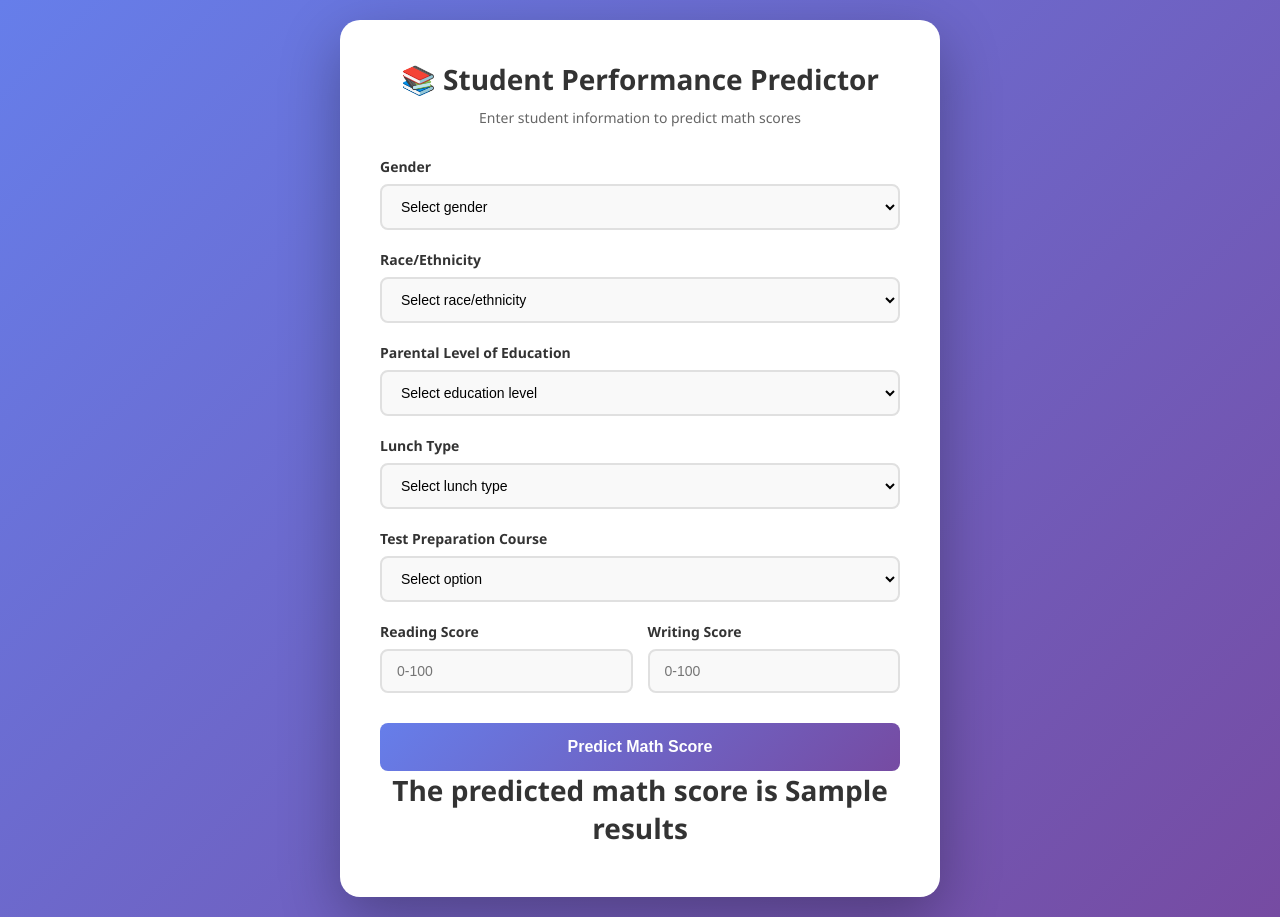
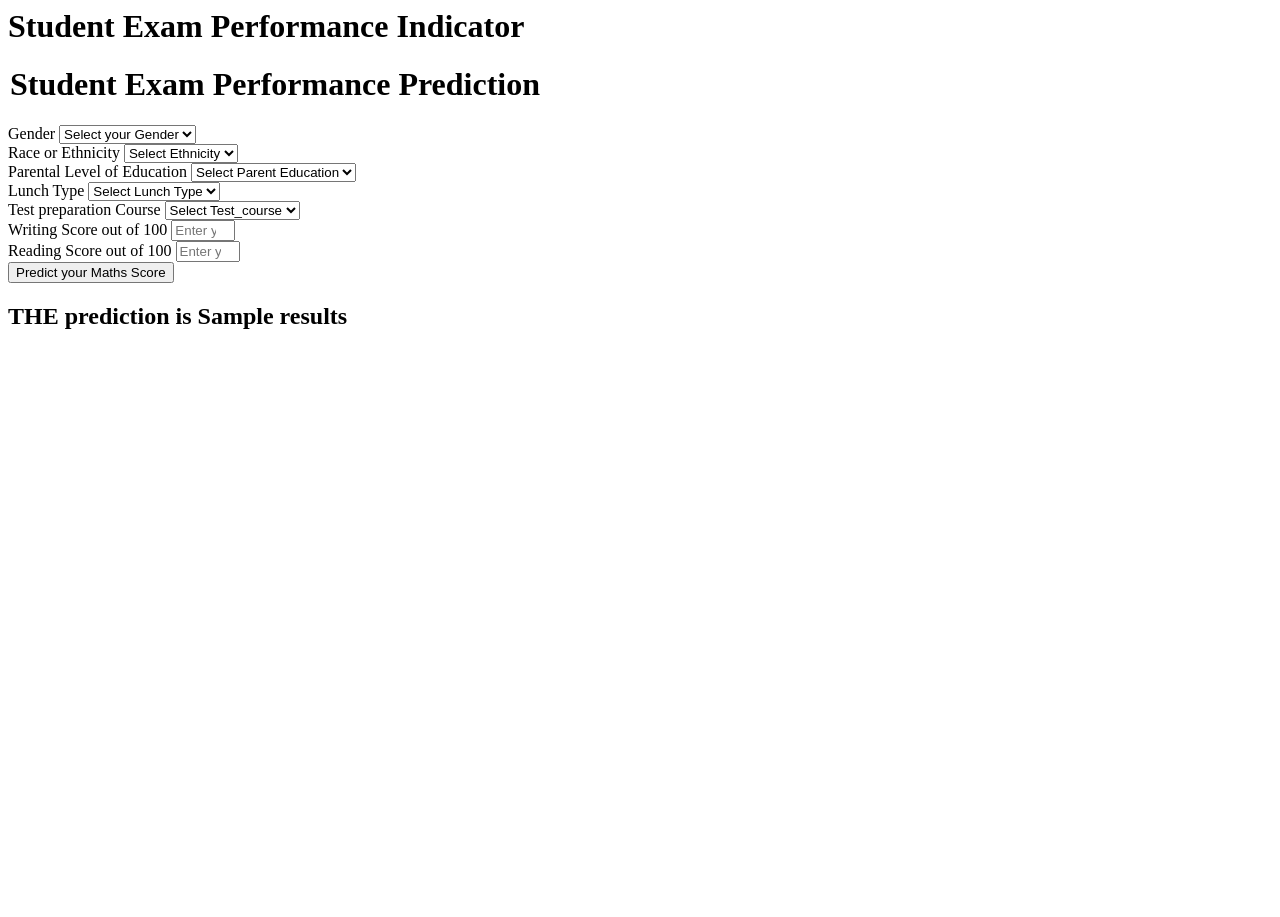
Before and after one commit to husainsaqib/mlproject, a Flask app: template templates/home.html in a window 1280 px wide. After the commit the page ends 329 px from the top, so only its background shows below. Run offline with Flask 3, Linux system fonts and the light colour scheme; the template is opened without the code that fills it: most values are stand-ins (such as "Sample title", 1, 10 or a date in 2020).

Commit message:
Development

```diff
--- a/app.py
+++ b/app.py
@@ -1,41 +1,47 @@
-from flask import Flask, render_template, request
+from flask import Flask, request, render_template
 import numpy as np
 import pandas as pd
 
 from sklearn.preprocessing import StandardScaler
 from src.pipeline.predict_pipeline import CustomData, PredictPipeline
 
+application = Flask(__name__)
 
-application = Flask(__name__)
-app=application
+app = application
 
-##Route for home page
+
+## Route for a home page
+
 @app.route('/')
-def home():
+def index():
     return render_template('index.html')
 
-@app.route('/predictdata', methods=['GET','POST'])
+
+@app.route('/predictdata', methods=['GET', 'POST'])
 def predict_datapoint():
     if request.method == 'GET':
         return render_template('home.html')
     else:
+        data = CustomData(
+            gender=request.form.get('gender'),
+            race_ethnicity=request.form.get('ethnicity'),
+            parental_level_of_education=request.form.get('parental_level_of_education'),
+            lunch=request.form.get('lunch'),
+            test_preparation_course=request.form.get('test_preparation_course'),
+            reading_score=float(request.form.get('writing_score')),
+            writing_score=float(request.form.get('reading_score'))
+
+        )
+        pred_df = data.get_data_as_data_frame()
+        print(pred_df)
+        print("Before Prediction")
+
+        predict_pipeline = PredictPipeline()
+        print("Mid Prediction")
+        results = predict_pipeline.predict(pred_df)
+        print("after Prediction")
+        return render_template('home.html', results=results[0])
 
 
-        data=CustomData(
-            gender=request.form.get('gender'),
-            race_ethnicity=request.form.get('race_ethnicity','none'),
-            parental_level_of_education=request.form.get('parental_level_of_education','none'),
-            lunch=request.form.get('lunch','none'),
-            test_preparation_course=request.form.get('test_preparation_course','none'),
-
-            writing_score=float(request.form.get('writing_score'),0),
-            reading_score=float(request.form.get('reading_score'),0)
-        )
-        pred_df=data.get_data_as_data_frame()
-        print(pred_df)
-        predict_pipeline=PredictPipeline()
-        preds=predict_pipeline.predict(pred_df)
-        return render_template('home.html', results=preds[0])
-
-if __name__=="__main__":
-    app.run(host="0.0.0.0",debug=True)
+if __name__ == "__main__":
+    app.run(host="0.0.0.0")
--- a/templates/home.html
+++ b/templates/home.html
@@ -1,197 +1,112 @@
-<!DOCTYPE html>
-<html lang="en">
-<head>
-    <meta charset="UTF-8">
-    <meta name="viewport" content="width=device-width, initial-scale=1.0">
-    <title>Student Performance Predictor</title>
-    <style>
-        * {
-            margin: 0;
-            padding: 0;
-            box-sizing: border-box;
-        }
+<html>
+<body>
+    <div class="login">
+       <h1>Student Exam Performance Indicator</h1>
 
-        body {
-            font-family: 'Segoe UI', Tahoma, Geneva, Verdana, sans-serif;
-            background: linear-gradient(135deg, #667eea 0%, #764ba2 100%);
-            min-height: 100vh;
-            display: flex;
-            justify-content: center;
-            align-items: center;
-            padding: 20px;
-        }
-
-        .container {
-            background: white;
-            border-radius: 20px;
-            box-shadow: 0 20px 60px rgba(0, 0, 0, 0.3);
-            padding: 40px;
-            max-width: 600px;
-            width: 100%;
-        }
-
-        h1 {
-            color: #333;
-            text-align: center;
-            margin-bottom: 10px;
-            font-size: 28px;
-        }
-
-        .subtitle {
-            text-align: center;
-            color: #666;
-            margin-bottom: 30px;
-            font-size: 14px;
-        }
-
-        .form-group {
-            margin-bottom: 20px;
-        }
-
-        label {
-            display: block;
-            color: #333;
-            font-weight: 600;
-            margin-bottom: 8px;
-            font-size: 14px;
-        }
-
-        select, input[type="number"] {
-            width: 100%;
-            padding: 12px 15px;
-            border: 2px solid #e0e0e0;
-            border-radius: 8px;
-            font-size: 14px;
-            transition: all 0.3s ease;
-            background-color: #f9f9f9;
-        }
-
-        select:focus, input[type="number"]:focus {
-            outline: none;
-            border-color: #667eea;
-            background-color: white;
-            box-shadow: 0 0 0 3px rgba(102, 126, 234, 0.1);
-        }
-
-        .submit-btn {
-            width: 100%;
-            padding: 15px;
-            background: linear-gradient(135deg, #667eea 0%, #764ba2 100%);
-            color: white;
-            border: none;
-            border-radius: 8px;
-            font-size: 16px;
-            font-weight: 600;
-            cursor: pointer;
-            transition: transform 0.2s ease, box-shadow 0.2s ease;
-            margin-top: 10px;
-        }
-
-        .submit-btn:hover {
-            transform: translateY(-2px);
-            box-shadow: 0 10px 20px rgba(102, 126, 234, 0.3);
-        }
-
-        .submit-btn:active {
-            transform: translateY(0);
-        }
-
-        .score-inputs {
-            display: grid;
-            grid-template-columns: 1fr 1fr;
-            gap: 15px;
-        }
-
-        @media (max-width: 600px) {
-            .container {
-                padding: 25px;
-            }
-
-            h1 {
-                font-size: 24px;
-            }
-
-            .score-inputs {
-                grid-template-columns: 1fr;
-            }
-        }
-    </style>
-</head>
-<body>
-    <div class="container">
-        <h1>📚 Student Performance Predictor</h1>
-        <p class="subtitle">Enter student information to predict math scores</p>
-
-        <form action="{{ url_for('predict_datapoint') }}" method="post">
-            <div class="form-group">
-                <label for="gender">Gender</label>
-                <select id="gender" name="gender" required>
-                    <option value="" disabled selected>Select gender</option>
-                    <option value="male">Male</option>
-                    <option value="female">Female</option>
+       <form action="{{ url_for('predict_datapoint')}}" method="post">
+        <h1>
+            <legend>Student Exam Performance Prediction</legend>
+        </h1>
+        <div class="mb-3">
+            <label class="form-label">Gender</label>
+            <select class="form-control" name="gender" placeholder="Enter you Gender" required>
+                <option class="placeholder" selected disabled value="">Select your Gender</option>
+                <option value="male">
+                    Male
+                </option>
+                <option value="female">
+                    Female
+                </option>
             </select>
         </div>
-
-            <div class="form-group">
-                <label for="race_ethnicity">Race/Ethnicity</label>
-                <select id="race_ethnicity" name="race_ethnicity" required>
-                    <option value="" disabled selected>Select race/ethnicity</option>
-                    <option value="group A">Group A</option>
-                    <option value="group B">Group B</option>
-                    <option value="group C">Group C</option>
-                    <option value="group D">Group D</option>
-                    <option value="group E">Group E</option>
+        <div class="mb-3">
+            <label class="form-label">Race or Ethnicity</label>
+            <select class="form-control" name="ethnicity" placeholder="Enter you ethnicity" required>
+                <option class="placeholder" selected disabled value="">Select Ethnicity</option>
+                <option value="group A">
+                    Group A
+                </option>
+                <option value="group B">
+                    Group B
+                </option>
+                <option value="group C">
+                    Group C
+                </option>
+                <option value="group D">
+                    Group D
+                </option>
+                <option value="group E">
+                    Group E
+                </option>
             </select>
         </div>
-
-            <div class="form-group">
-                <label for="parental_level_of_education">Parental Level of Education</label>
-                <select id="parental_level_of_education" name="parental_level_of_education" required>
-                    <option value="" disabled selected>Select education level</option>
-                    <option value="some high school">Some High School</option>
-                    <option value="high school">High School</option>
-                    <option value="some college">Some College</option>
-                    <option value="associate's degree">Associate's Degree</option>
-                    <option value="bachelor's degree">Bachelor's Degree</option>
-                    <option value="master's degree">Master's Degree</option>
+        <div class="mb-3">
+            <label class="form-label">Parental Level of Education</label>
+            <select class="form-control" name="parental_level_of_education"
+                placeholder="Enter you Parent Education" required>
+                <option class="placeholder" selected disabled value="">Select Parent Education</option>
+                <option value="associate's degree">
+                    associate's degree
+                </option>
+                <option value="bachelor's degree">
+                    bachelor's degree
+                </option>
+                <option value="high school">
+                    high school
+                </option>
+                <option value="master's degree">
+                    master's degree
+                </option>
+                <option value="some college">
+                    some college
+                </option>
+                <option value="some high school">
+                    some high school
+                </option>
             </select>
         </div>
-
-            <div class="form-group">
-                <label for="lunch">Lunch Type</label>
-                <select id="lunch" name="lunch" required>
-                    <option value="" disabled selected>Select lunch type</option>
-                    <option value="standard">Standard</option>
-                    <option value="free/reduced">Free/Reduced</option>
+        <div class="mb-3">
+            <label class="form-label">Lunch Type</label>
+            <select class="form-control" name="lunch" placeholder="Enter you Lunch" required>
+                <option class="placeholder" selected disabled value="">Select Lunch Type</option>
+                <option value="free/reduced">
+                    free/reduced
+                </option>
+                <option value="standard">
+                    standard
+                </option>
             </select>
         </div>
-
-            <div class="form-group">
-                <label for="test_preparation_course">Test Preparation Course</label>
-                <select id="test_preparation_course" name="test_preparation_course" required>
-                    <option value="" disabled selected>Select option</option>
-                    <option value="none">None</option>
-                    <option value="completed">Completed</option>
+        <div class="mb-3">
+            <label class="form-label">Test preparation Course</label>
+            <select class="form-control" name="test_preparation_course" placeholder="Enter you Course"
+                required>
+                <option class="placeholder" selected disabled value="">Select Test_course</option>
+                <option value="none">
+                    None
+                </option>
+                <option value="completed">
+                    Completed
+                </option>
             </select>
         </div>
-
-            <div class="score-inputs">
-                <div class="form-group">
-                    <label for="reading_score">Reading Score</label>
-                    <input type="number" id="reading_score" name="reading_score"
-                           min="0" max="100" step="1" placeholder="0-100" required>
+        <div class="mb-3">
+            <label class="form-label">Writing Score out of 100</label>
+            <input class="form-control" type="number" name="reading_score"
+                placeholder="Enter your Reading score" min='0' max='100' />
         </div>
-
-                <div class="form-group">
-                    <label for="writing_score">Writing Score</label>
-                    <input type="number" id="writing_score" name="writing_score"
-                           min="0" max="100" step="1" placeholder="0-100" required>
+        <div class="mb-3">
+            <label class="form-label">Reading Score out of 100</label>
+            <input class="form-control" type="number" name="writing_score"
+                placeholder="Enter your Reading Score" min='0' max='100' />
         </div>
+        <div class="mb-3">
+            <input class="btn btn-primary" type="submit" value="Predict your Maths Score" required />
         </div>
-
-            <button type="submit" class="submit-btn">Predict Math Score</button>
     </form>
-        <h1> The predicted math score is {{ results }}</h1>
+    <h2>
+       THE  prediction is {{results}}
+    </h2>
     </div>
    </body>
 </html>
```
Also changed, not shown: catboost_info/catboost_training.json (+100 -100 lines), src/pipeline/predict_pipeline.py (+24 -11 lines), 5 other files. Lines whose indentation alone changed are shown as unchanged.
